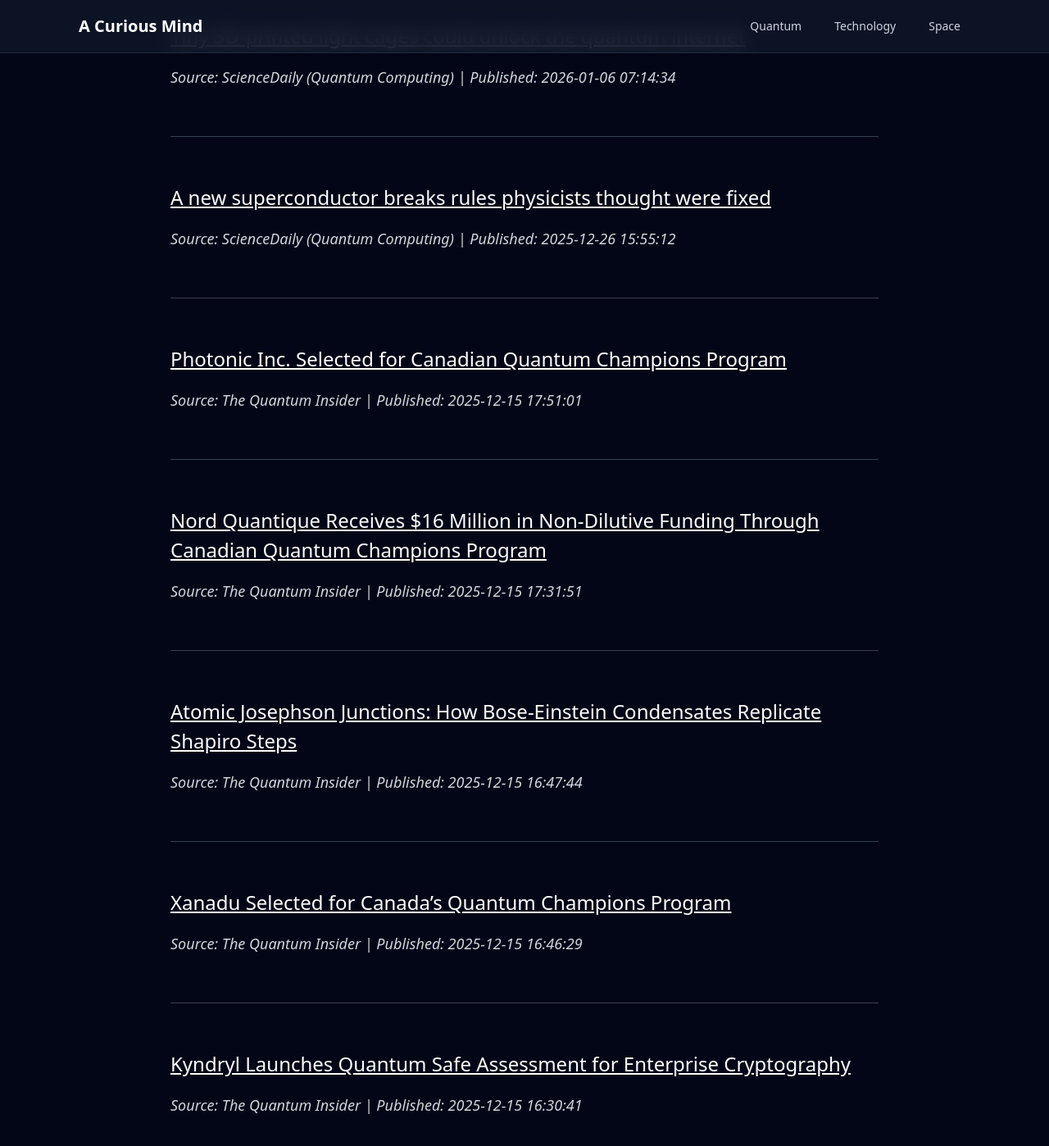
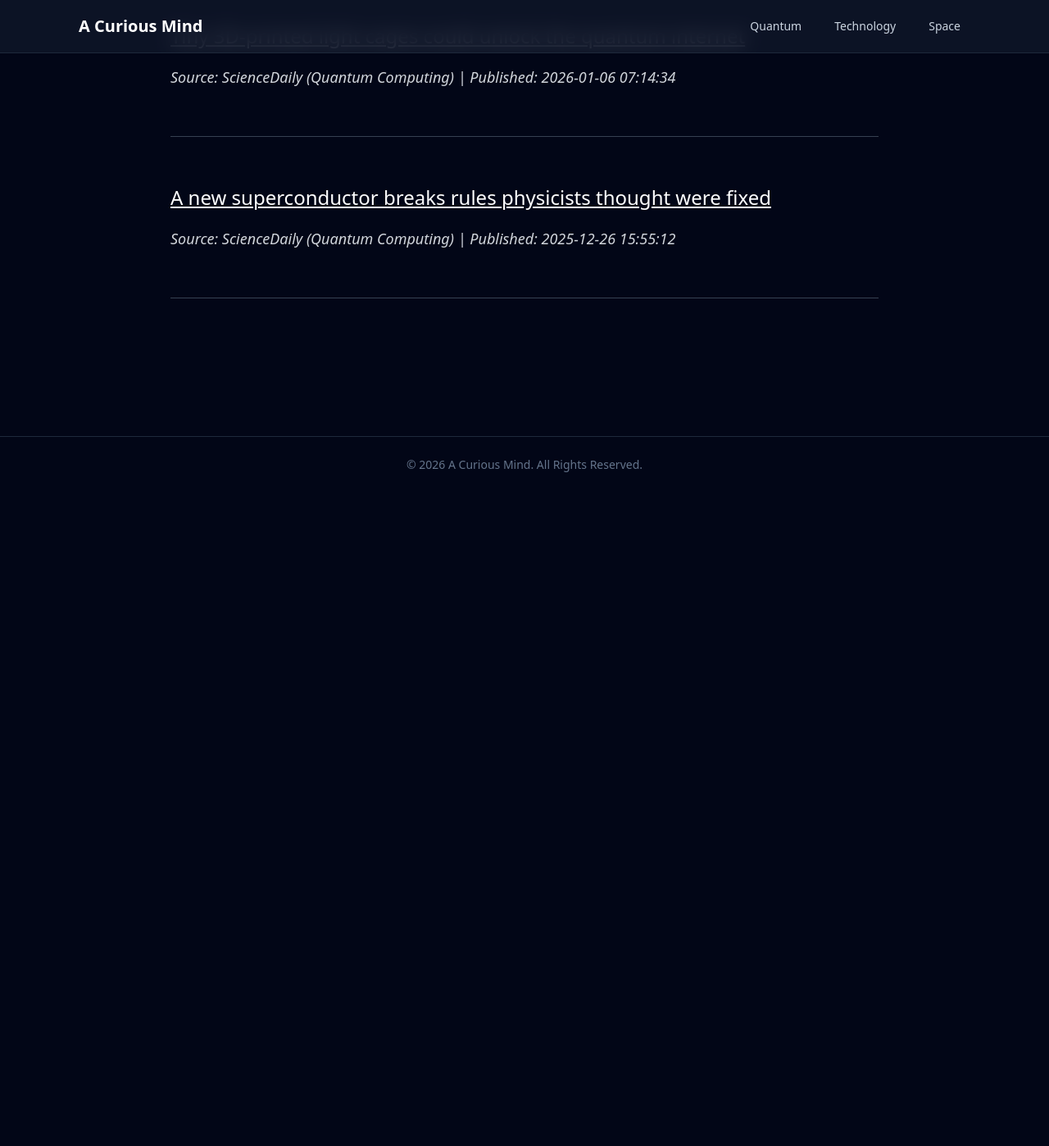
Before and after one commit to onehl7/onehl7.github.io, a Jekyll site: the page built from _posts/2025-11-02-quantum-updates.md, in a window 1280 px wide and 1400 px high, scrolled down 991 px. Shown: the whole window at 82% size. Built offline with Jekyll 4.4.1, drawn with Linux system fonts in a browser that asks for light colours; nearby versions of some CDN libraries; after the commit the page ends 1592 px from its top, so only the background shows below that.

Commit message:
Update quantum news data

```diff
--- a/_data/quantum_news.json
+++ b/_data/quantum_news.json
@@ -28,35 +28,5 @@
     "title": "A new superconductor breaks rules physicists thought were fixed",
     "link": "https://www.sciencedaily.com/releases/2025/12/251226045350.htm",
     "published": "2025-12-26 15:55:12"
-  },
-  {
-    "source": "The Quantum Insider",
-    "title": "Photonic Inc. Selected for Canadian Quantum Champions Program",
-    "link": "https://thequantuminsider.com/2025/12/15/photonic-inc-canadian-quantum-champions/",
-    "published": "2025-12-15 17:51:01"
-  },
-  {
-    "source": "The Quantum Insider",
-    "title": "Nord Quantique Receives $16 Million in Non-Dilutive Funding Through Canadian Quantum Champions Program",
-    "link": "https://thequantuminsider.com/2025/12/15/nord-quantique-canadian-quantum-champions-program/",
-    "published": "2025-12-15 17:31:51"
-  },
-  {
-    "source": "The Quantum Insider",
-    "title": "Atomic Josephson Junctions: How Bose-Einstein Condensates Replicate Shapiro Steps",
-    "link": "https://thequantuminsider.com/2025/12/15/bose-einstein-condensates-simulate-josephson-junctions/",
-    "published": "2025-12-15 16:47:44"
-  },
-  {
-    "source": "The Quantum Insider",
-    "title": "Xanadu Selected for Canada\u2019s Quantum Champions Program",
-    "link": "https://thequantuminsider.com/2025/12/15/xanadu-23m-quantum-champions-canada/",
-    "published": "2025-12-15 16:46:29"
-  },
-  {
-    "source": "The Quantum Insider",
-    "title": "Kyndryl Launches Quantum Safe Assessment for Enterprise Cryptography",
-    "link": "https://thequantuminsider.com/2025/12/15/kyndryl-quantum-safe-assessment-launch/",
-    "published": "2025-12-15 16:30:41"
   }
 ]
```
